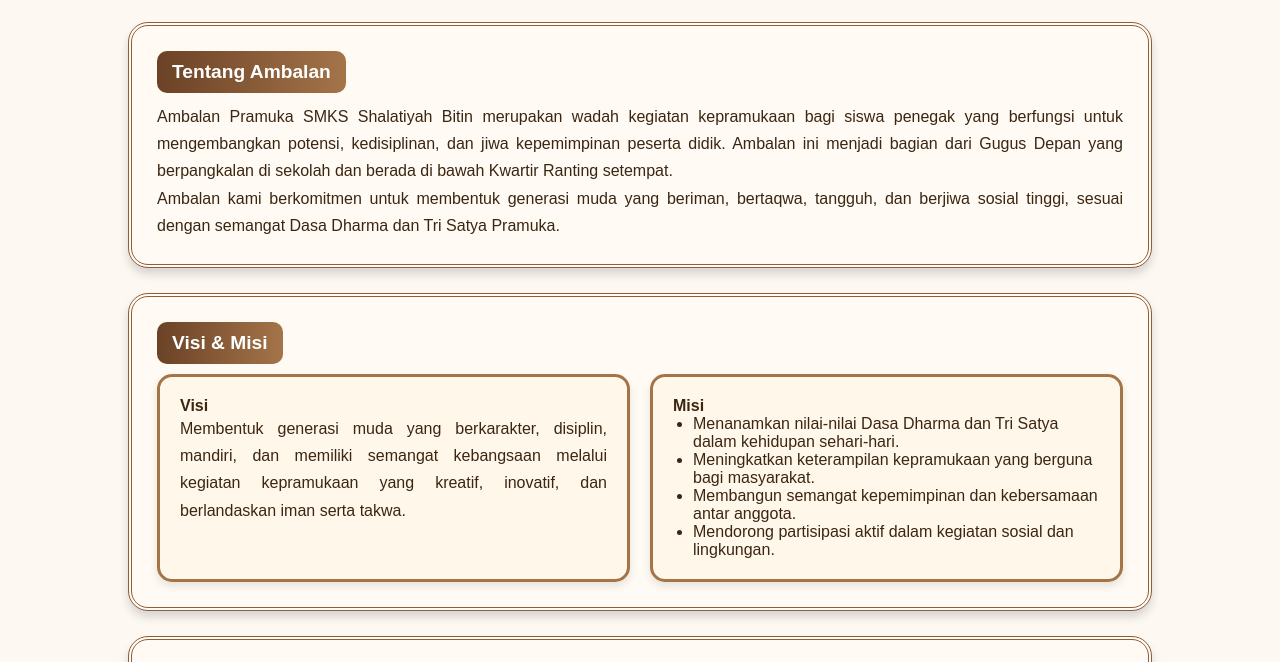
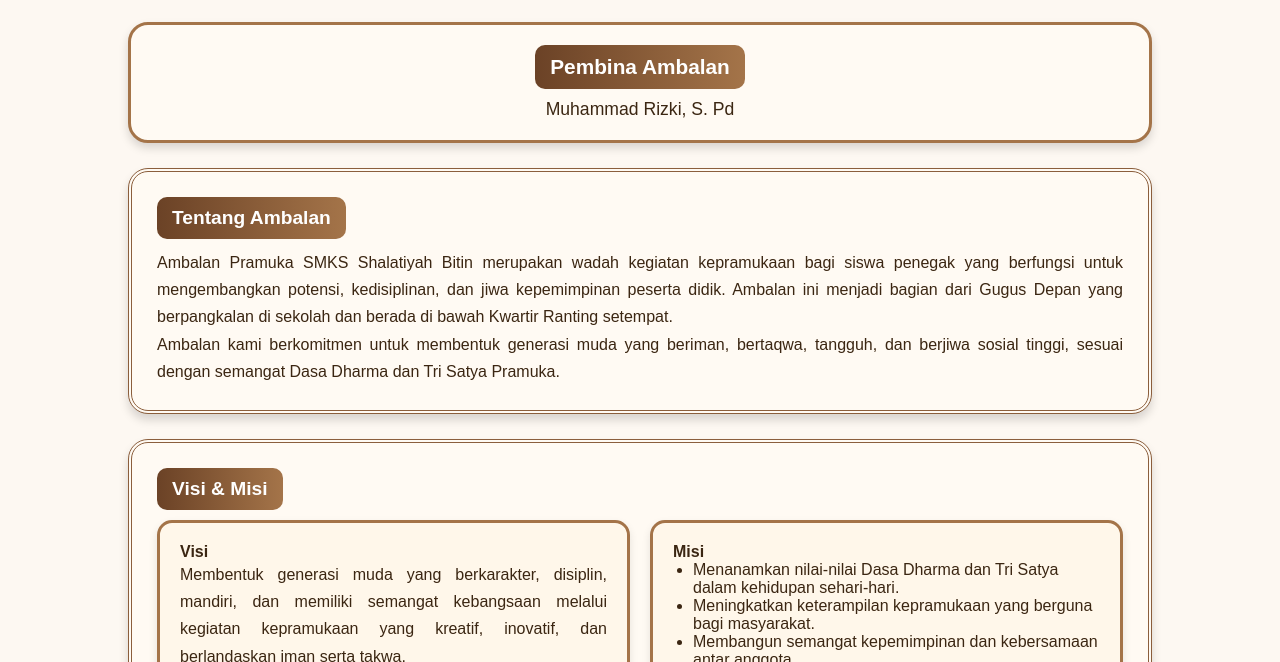
Before and after one commit to faaai2521-hue/da.shabit, a plain HTML site: page profil.html in a window 1280 px wide. Shown: the part 134-796 px from the top of the page. Drawn offline with Linux system fonts and the light colour scheme.

Commit message:
Update profil.html

```diff
--- a/profil.html
+++ b/profil.html
@@ -60,6 +60,37 @@
       margin-bottom: 25px;
       text-shadow: 1px 1px 2px rgba(0,0,0,0.2);
     }
+
+    /* === Tambahan: Kartu Pembina === */
+    .pembina-card {
+      background: #fffaf3;
+      border: 3px solid #a47449;
+      border-radius: 20px;
+      padding: 20px;
+      text-align: center;
+      box-shadow: 0 5px 10px rgba(0,0,0,0.15);
+      margin-bottom: 25px;
+    }
+
+    .pembina-card h3 {
+      margin: 0;
+      font-size: 1.3em;
+      color: #6b4226;
+      background: linear-gradient(to right, #6b4226, #a47449);
+      color: white;
+      padding: 10px 15px;
+      border-radius: 10px;
+      display: inline-block;
+    }
+
+    .pembina-card p {
+      margin-top: 10px;
+      font-size: 1.1em;
+      font-weight: 500;
+      color: #3b2612;
+    }
+
+    /* ============================ */
 
     .profil-card {
       background: #fffaf3;
@@ -172,6 +203,12 @@
   <main>
     <h2 class="judul">Profil Ambalan Pramuka SMKS Shalatiyah Bitin</h2>
 
+    <!-- Kartu Pembina -->
+    <div class="pembina-card">
+      <h3>Pembina Ambalan</h3>
+      <p>Muhammad Rizki, S. Pd</p>
+    </div>
+
     <div class="profil-card">
       <h3>Tentang Ambalan</h3>
       <p>
```
